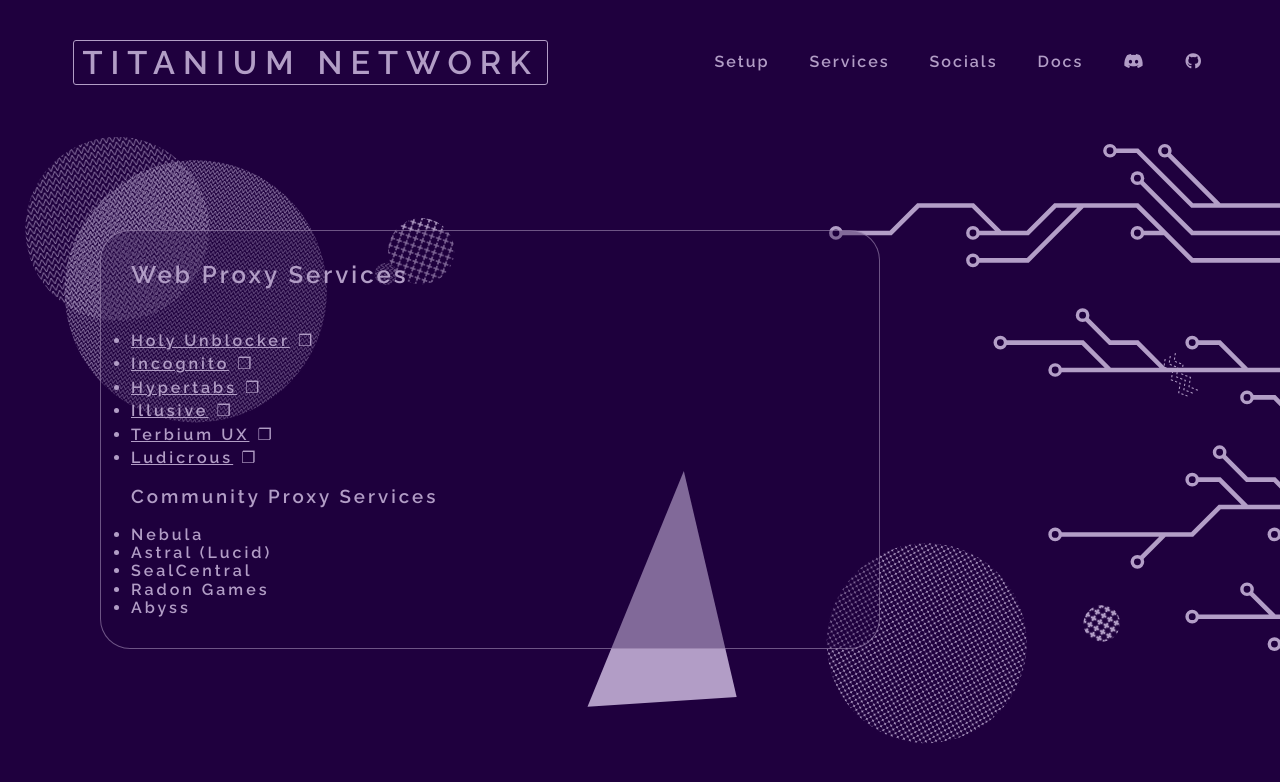
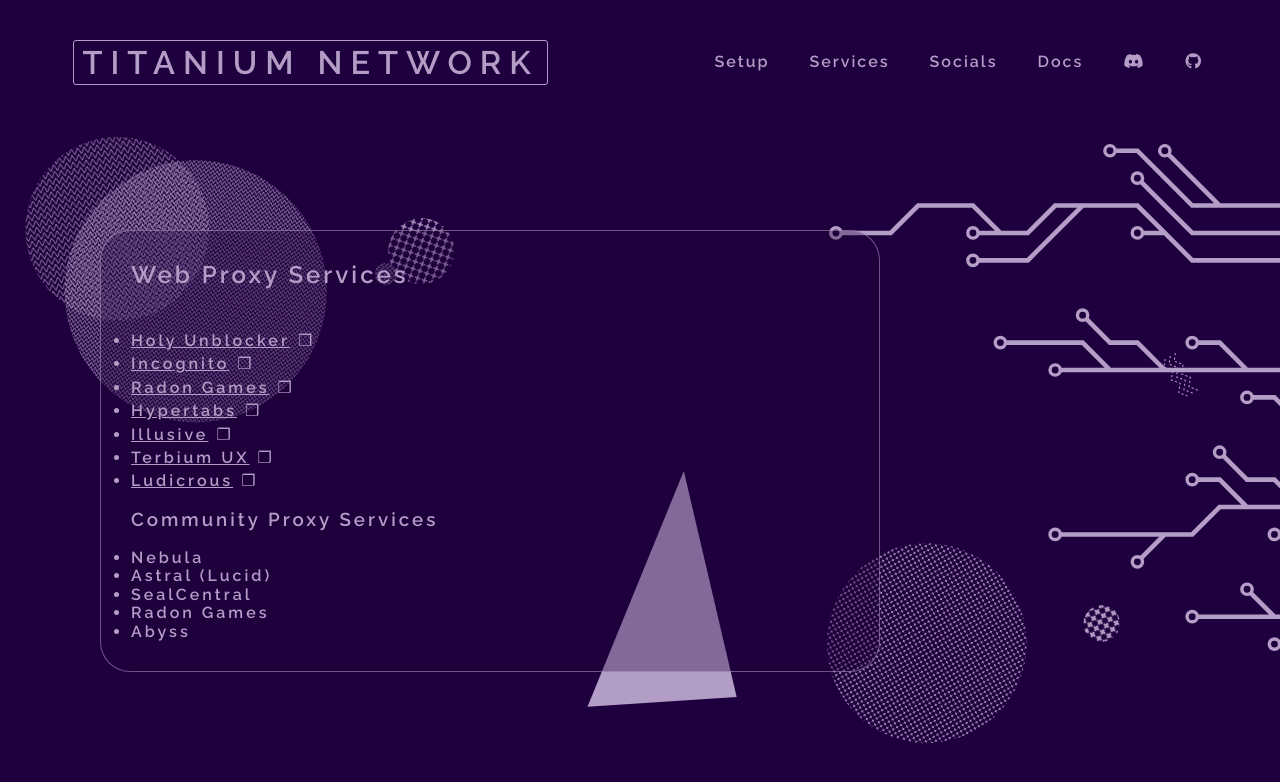
Before and after one commit to titaniumnetwork-dev/Oxide, a React (Create React App) app: page /services in a window 1280 px wide. Shown: the top 782 px of the page. Built offline with nearby package versions, Linux system fonts and the light colour scheme.

Commit message:
Added Radon Games

```diff
--- a/src/components/layouts/ServiceBody.js
+++ b/src/components/layouts/ServiceBody.js
@@ -19,6 +19,7 @@
             <ul className="service-lists">
             <li><a href="https://holyubofficial.net">Holy Unblocker</a><div><a href="https://holyubofficial.net">❐</a></div></li>
             <li><a href="https://incog.dev">Incognito</a><div><a href="https://incog.dev">❐</a></div></li>
+            <li><a href="https://radon.games">Radon Games</a><div><a href="https://radon.games">❐</a></div></li>
             <li><a href="https://hypertabs.cc">Hypertabs</a><div><a href="https://hypertabs.cc">❐</a></div></li>
             <li><a href="https://illusive.app/">Illusive</a><div><a href="https://illusive.app/">❐</a></div></li>
             <li><a href="https://terbium.ga/">Terbium UX</a><div><a href="https://terbium.ga/">❐</a></div></li>
```
